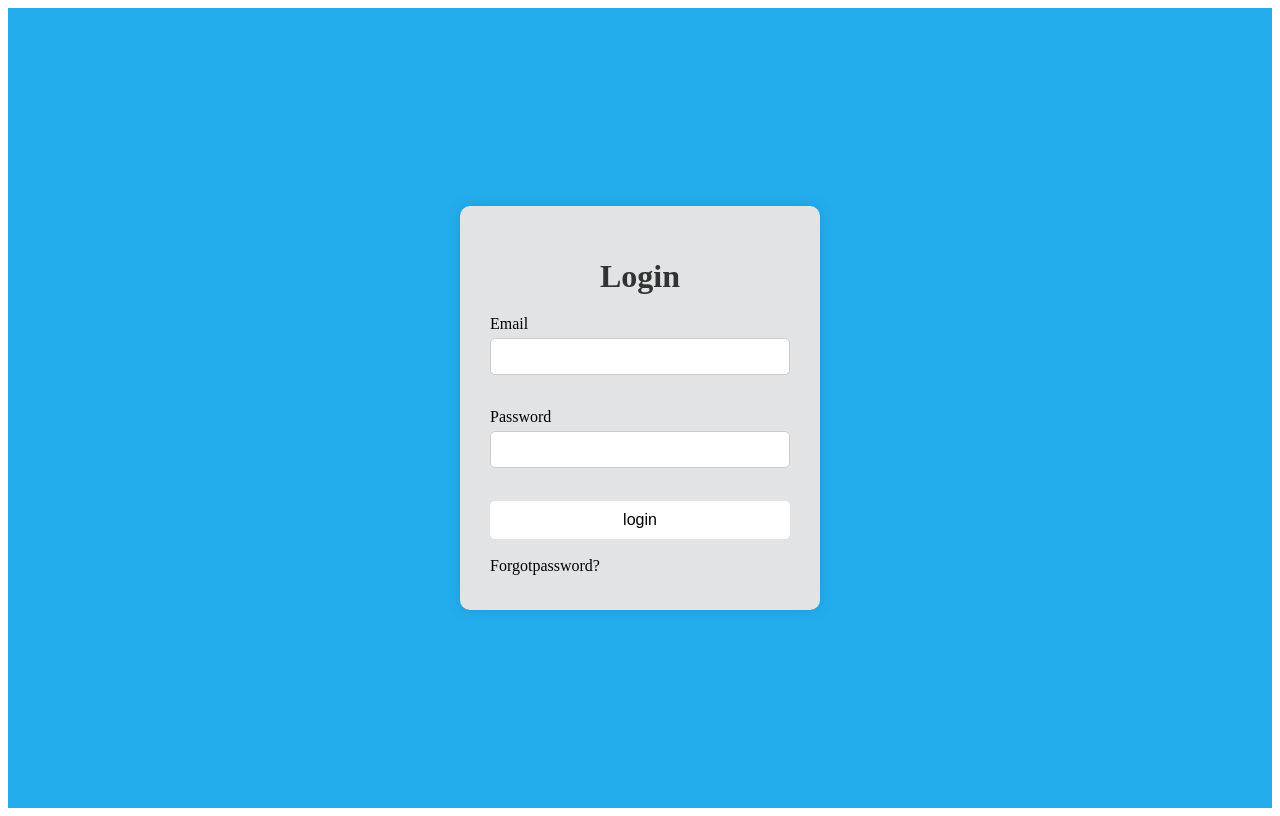
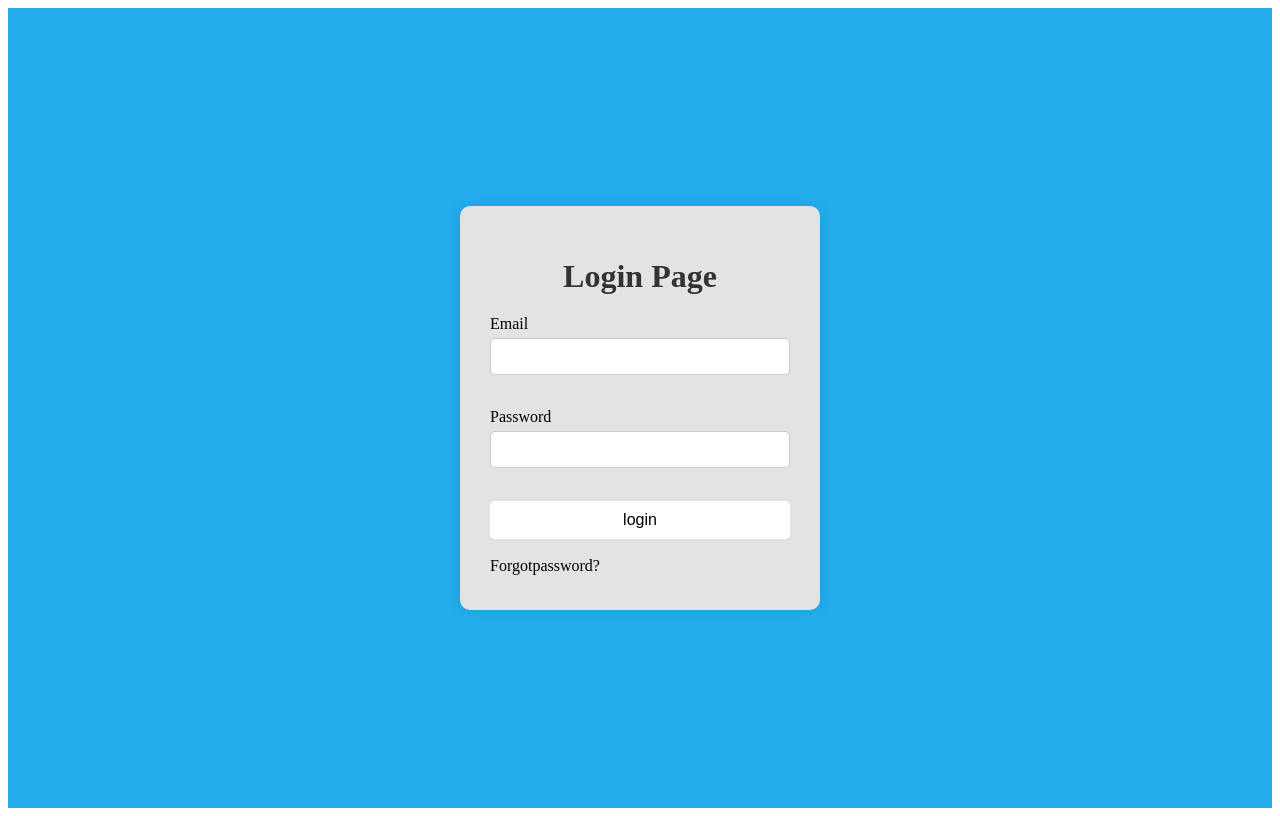
Before and after one commit to Mkp991203/my-app, an Angular app: page / in a window 1280 px wide. Built offline with nearby package versions, Linux system fonts and the light colour scheme.

Commit message:
added vehicles header

```diff
--- a/src/app/login/login.component.html
+++ b/src/app/login/login.component.html
@@ -1,6 +1,6 @@
 <div class="parent">
     <div class="login">
-        <h1>login</h1>
+        <h1>login page</h1>
     <form [formGroup]="loginForm">
         <label for="">Email</label>
         <input type="text" formControlName="email">
--- a/src/app/vehicles/vehicles.component.css
+++ b/src/app/vehicles/vehicles.component.css
@@ -10,7 +10,6 @@
 h1{
     text-align: center;
     text-decoration: underline;
-    background-color: darksalmon;
 }
 button{
     background-color: rgb(0, 163, 251);
--- a/src/app/vehicles/vehicles.component.html
+++ b/src/app/vehicles/vehicles.component.html
@@ -1,4 +1,4 @@
-
+ <h1>Vehicles List</h1>
 <input type="text" [(ngModel)]="term" (keyup)="filter()">
 
 <label for="">Column:</label>
```
